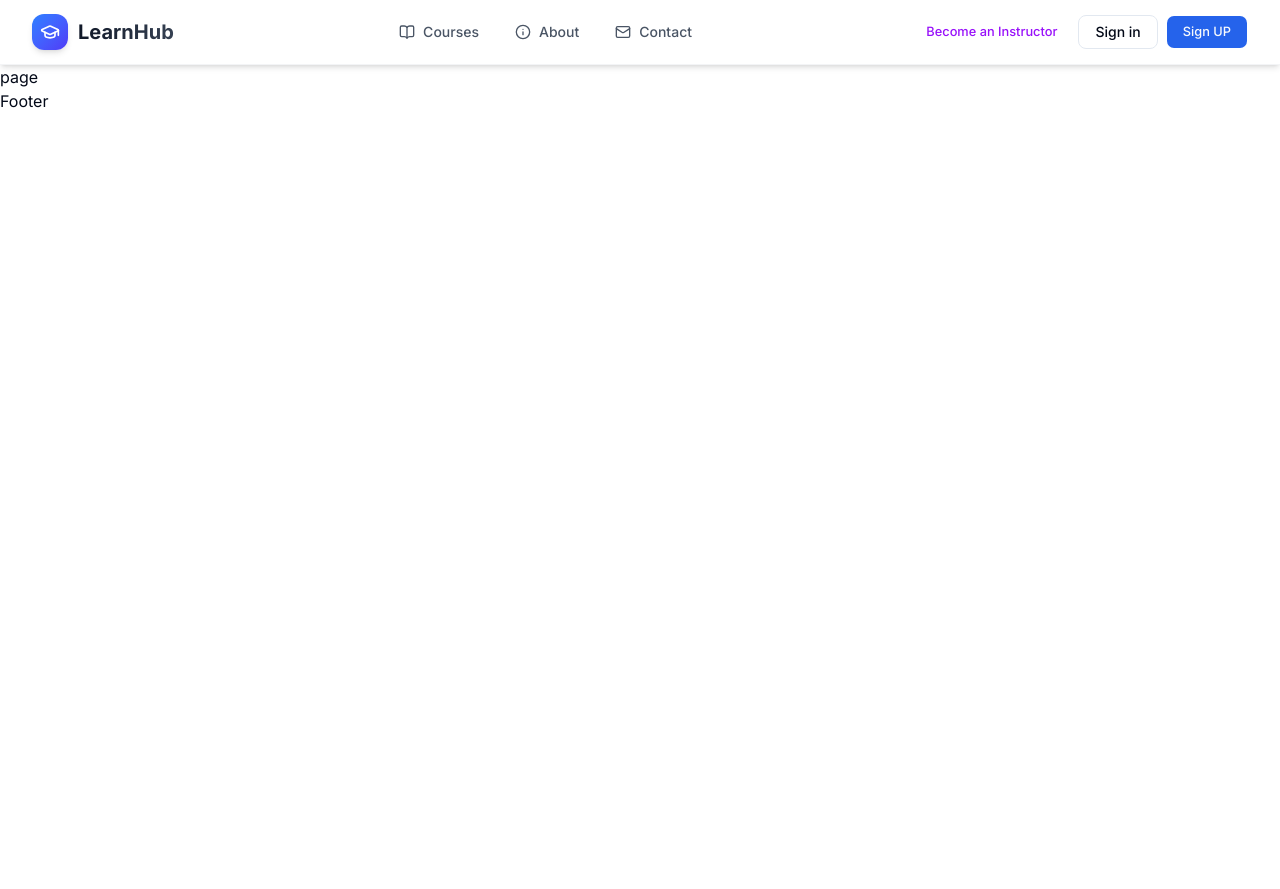
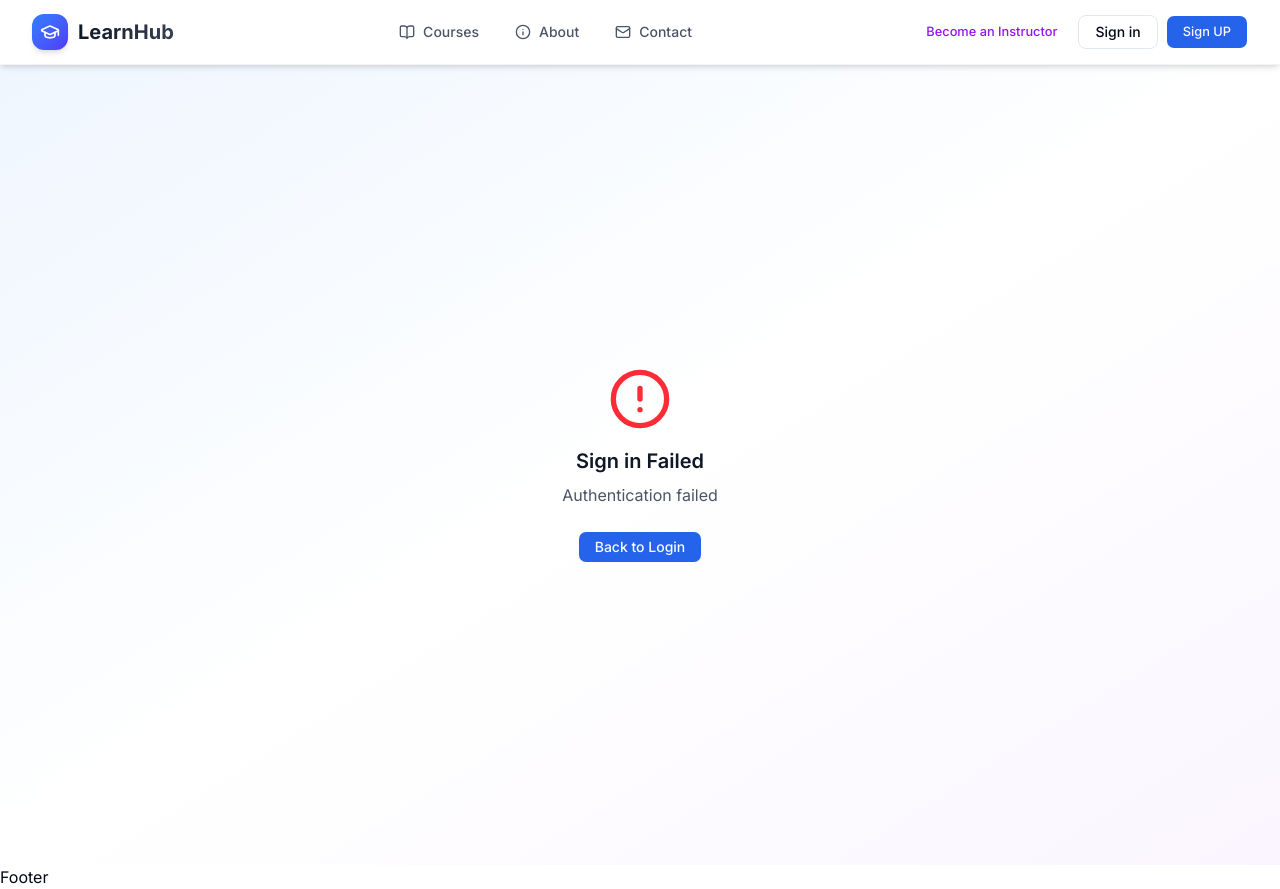
Before and after one commit to AtaUlMohsin900/student-lms-II, a Next.js app in the folder frontend/: page /auth/error in a window 1280 px wide. Before the commit the page ends 800 px from the top, so only its background shows below. Built offline with nearby package versions, Linux system fonts and the light colour scheme; no server answers.

Commit message:
add authentication callback and error pages with auth api integration

```diff
--- a/frontend/app/auth/callback/page.tsx
+++ b/frontend/app/auth/callback/page.tsx
@@ -1,3 +1,5 @@
+
+'use client';
 
 import { useAuthStore } from '@/features/auth/authStore';
 import { Loader2 } from 'lucide-react';
--- a/frontend/app/auth/error/page.tsx
+++ b/frontend/app/auth/error/page.tsx
@@ -1,9 +1,42 @@
-import React from 'react'
+'use client';
 
-function page() {
+import { Button } from '@/components/ui/button';
+import { AlertCircle } from 'lucide-react';
+import Link from 'next/link';
+import { useSearchParams } from 'next/navigation';
+import React, { Suspense } from 'react';
+
+function AuthErrorContext() {
+    const searchParams = useSearchParams();
+    const message = searchParams.get('message') || 'Authentication failed';
     return (
-        <div>page</div>
-    )
+        <div className='min-h-screen flex items-center justify-center bg-linear-to-br from-blue-50 via-white to-purple-50 p-4'>
+            <div className='text-center max-w-md'>
+                <AlertCircle className='w-16 h-16 text-red-500 mx-auto mb-4' />
+                <h1 className='text-xl font-semibold text-gray-900 mb-2'>
+                    Sign in Failed
+                </h1>
+                <p className='text-gray-600 mb-6'>
+                    {decodeURIComponent(message)}
+                </p>
+                <Button asChild className='px-4 py-2'>
+                    <Link href='/login'>Back to Login</Link>
+                </Button>
+            </div>
+        </div>
+    );
 }
 
-export default page
+const page = () => {
+    return (
+        <Suspense fallback={
+            <div className='min-h-screen flex items-center justify-center bg-linear-to-br from-blue-50 via-white to-purple-50'>
+                <p className="text-gray-600">Loading...</p>
+            </div>
+        }>
+            <AuthErrorContext />
+        </Suspense>
+    );
+};
+
+export default page;
--- a/frontend/features/auth/authApi.ts
+++ b/frontend/features/auth/authApi.ts
@@ -24,7 +24,7 @@ export const authApi = {
     googleLogin: async (role?: 'student' | 'instructor'):
         Promise<void> => {
         const url = role ?
-            `${API_BASE_URL}/auth/google?role={role}` : `{API_BASE_URL}/auth/google`
+            `${API_BASE_URL}/auth/google?role=${role}` : `${API_BASE_URL}/auth/google`;
         window.location.href = url;
     },
     getCurrentUser: async (): Promise<AuthResponse> => {
```
